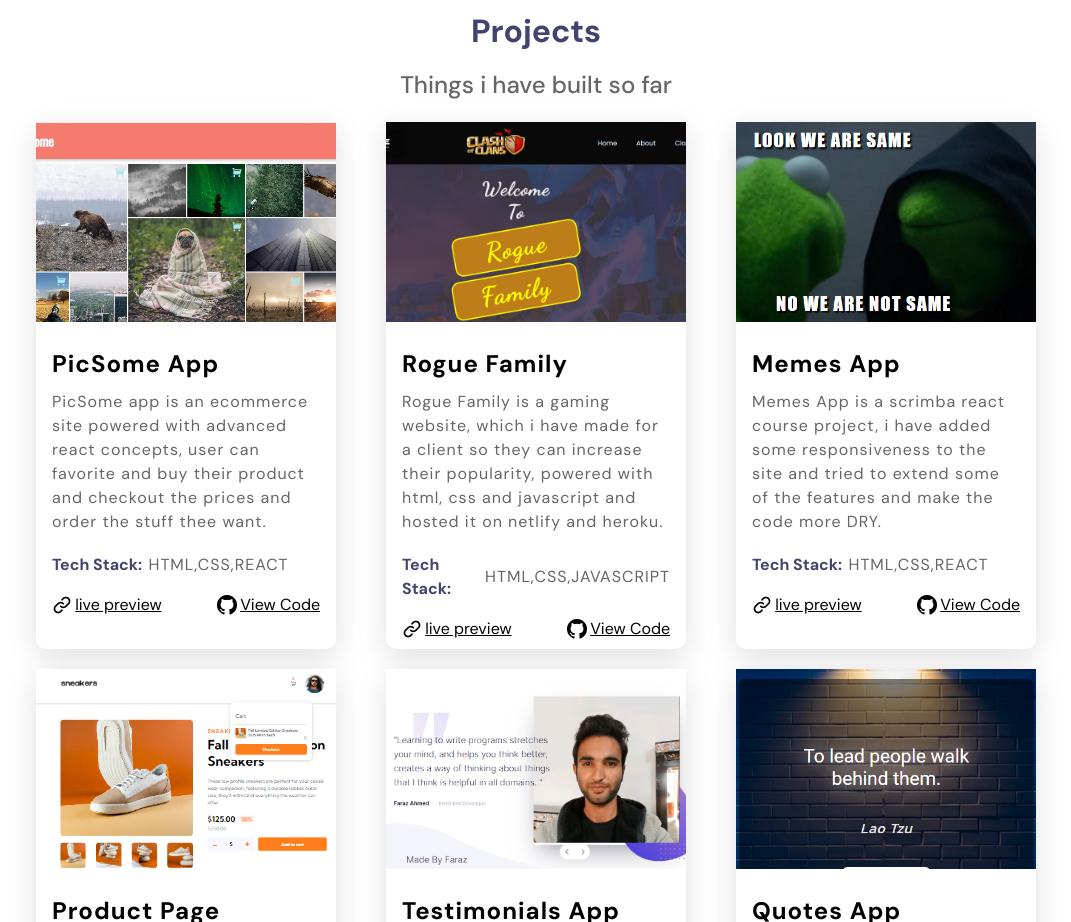
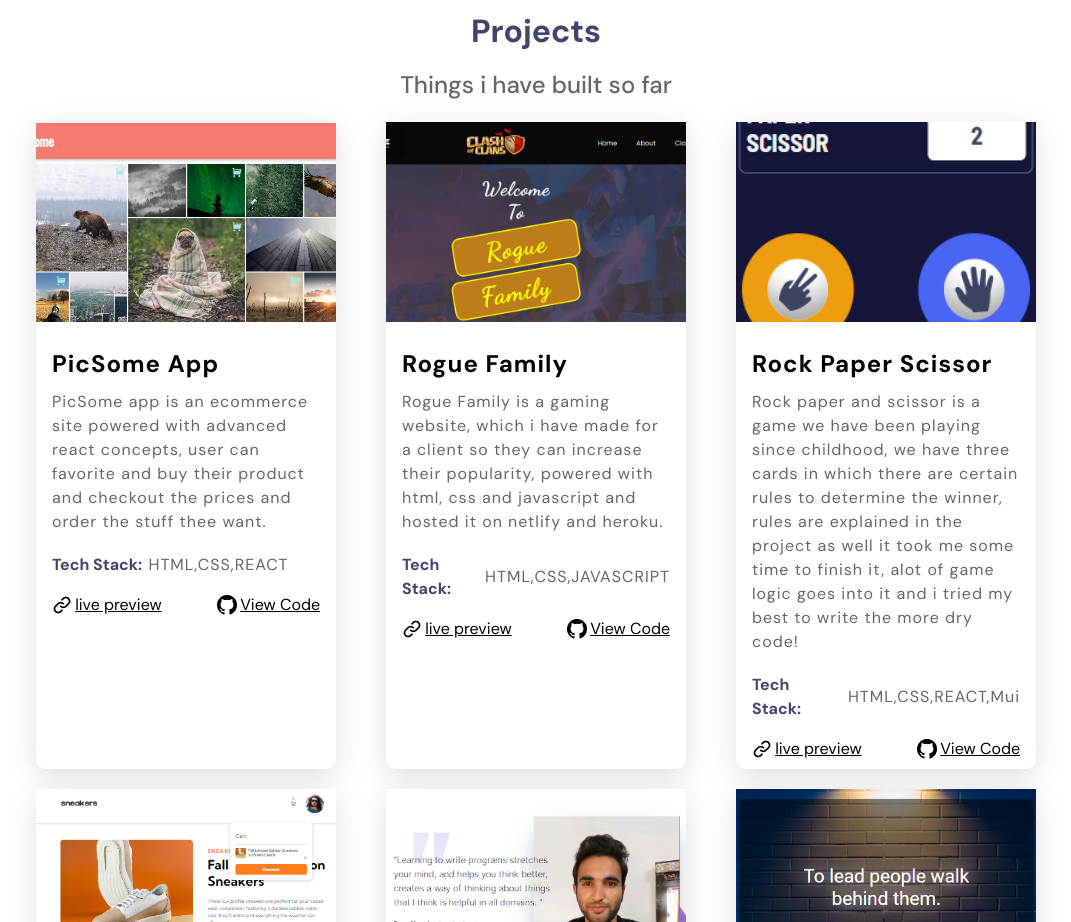
Before and after one commit to GeekkyCoder/Personal-Portfolio, a plain HTML site: page index.html in a window 1280 px wide. Shown: the part 940-1862 px from the top of the page, without its empty margins (104-1175 px from the left). Drawn offline with Linux system fonts and the light colour scheme; files whose address does not match are found by name.

Commit message:
added rock-paper-scissor new project

```diff
--- a/index.html
+++ b/index.html
@@ -215,27 +215,30 @@
             <div class="card">
               <img
                 class="project-image"
-                src="./images/meme.png"
+                src="./images/rock-paper-scissor.png"
                 alt="project-1-logo"
               />
               <div class="card-info">
-                <h3 class="card-title">Memes App</h3>
+                <h3 class="card-title">Rock Paper Scissor</h3>
                 <p class="card-description">
-                  Memes App is a scrimba react course project, i have added some
-                  responsiveness to the site and tried to extend some of the
-                  features and make the code more DRY.
+                  Rock paper and scissor is a game we have been playing since
+                  childhood, we have three cards in which there are certain
+                  rules to determine the winner, rules are explained in the
+                  project as well it took me some time to finish it, alot of
+                  game logic goes into it and i tried my best to write the more
+                  dry code!
                 </p>
                 <div class="tech-stack-container">
                   <p class="bold">Tech Stack:</p>
                   <div class="techs">
-                    <p>HTML,CSS,REACT</p>
+                    <p>HTML,CSS,REACT,Mui</p>
                   </div>
                 </div>
                 <div class="previews-container">
                   <div class="live-link-container">
                     <img src="./images/coding icons/link.png" alt="lin-png" />
                     <a
-                      href="https://meme-generator-app-responsive.netlify.app/"
+                      href="https://rock-paper-scissor-frontendmentor.netlify.app/"
                       target="_blank"
                       >live preview</a
                     >
@@ -246,7 +249,7 @@
                       alt="github-png"
                     />
                     <a
-                      href="https://github.com/GeekkyCoder/Memes-Generator-App"
+                      href="https://github.com/GeekkyCoder/Rock-Paper-Scissor"
                       target="_blank"
                       >View Code</a
                     >
```
Also changed, not shown: images/rock-paper-scissor.png (added).
